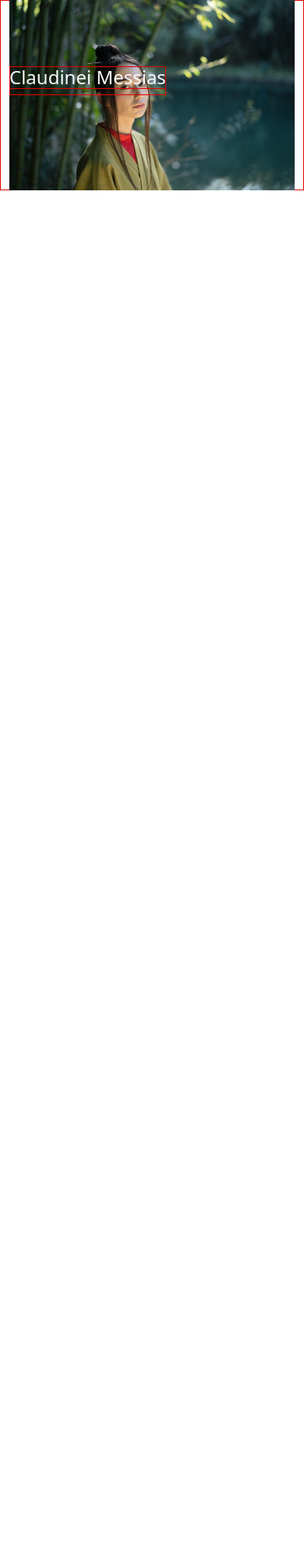
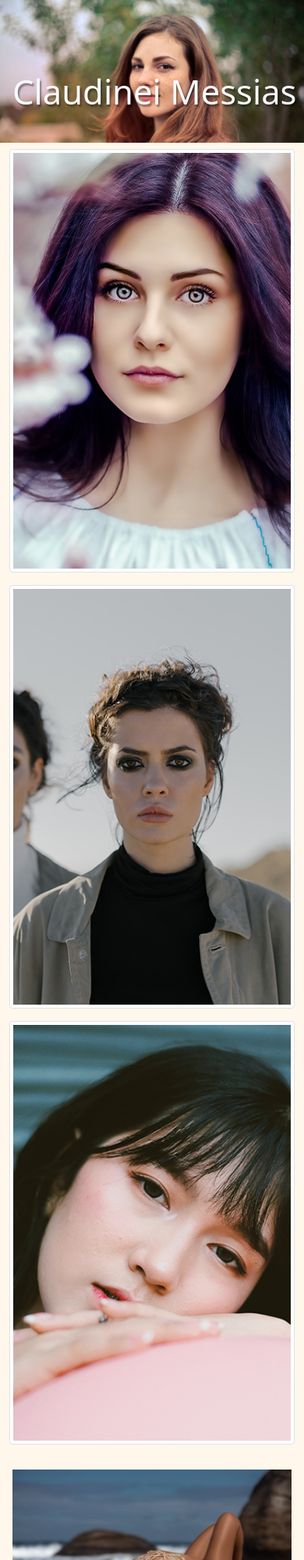
Before and after one commit to messiashub/Bootstrap5, a plain HTML site: page 9-IMAGENS/index.html in a window 390 px wide. Shown: the top 2000 px of the page at 78% size. Before the commit the page ends 844 px from the top, so only its background shows below. Drawn offline with Linux system fonts and the light colour scheme.

Commit message:
testando

```diff
--- a/9-IMAGENS/assets/style.css
+++ b/9-IMAGENS/assets/style.css
@@ -1,22 +1,13 @@
-*{
-    box-shadow: inset 0px 0px 0px 1px  rgb(228, 3, 3);
-}
-/* .position{
-    position: relative;
-} */
-/* .texto{
-    width: 400px;
-    height: 200px;
-    position:absolute;
-    bottom: 20%;
-} */
-/* .position p{
-
-
+ /*{
+     box-shadow: inset 0px 0px 0px 1px  rgb(228, 3, 3);
 } */
 
-@media(max-width: 400px){
-    .texto p{
-        font-size: 1.5rem;
-    }
+body{
+    background-color: rgba(255, 235, 205, 0.383);
 }
+.size{
+    max-width: 700px;
+}
+.text h1{
+    text-shadow: 2px 3px 2px rgba(0, 0, 0, 0.383);
+}
--- a/9-IMAGENS/index.html
+++ b/9-IMAGENS/index.html
@@ -12,8 +12,12 @@
 
 <body>
 
-    <div class="container">
-        <dv class="row">
+    <div class="container-fluid px-0 position-relative mb-2">
+        <img src="/img/img2.jpg" class="img-fluid" width="1920" height="900" alt="">
+        <div class="text position-absolute top-50 size ms-3">
+            <h1 class="text-light display-1">Claudinei Messias</h1>
+        </div>
+        <!-- <dv class="row">
             <div class="col position-relative">
                 <img src="/img/pexels-yaroslav-shuraev-7958843.jpg" class="img-fluid" alt="">
                 <div class="texto position-absolute bottom-50 start-10">
@@ -21,7 +25,42 @@
                 </div>
             </div>
         </dv>
+ -->
+    </div>
+    <div class="container">
+        <div class="row d-flex">
+            <div class="col-sm-4 pb-3 pt-sm-3 justify-content-center d-flex">
+                <picture>
+                    <source media="(max-width:480px)" srcset="/img/m2jpgP.png" width="380" height="569" type="image/png">
+                    <img src="/img/m2jpgM.png" width="416" height="623" class="img-fluid img-thumbnail" alt="">
+                </picture>
+            </div>
+            <div class="col-sm-4 pb-3 pt-sm-3 d-flex justify-content-center">
+                <picture>
+                    <source media="(max-width:480px)" srcset="/img/m1jpgP.png" width="380" height="569" type="image/png" >
+                    <img src="/img/m1jpgM.png" width="416" height="623" class="img-fluid img-thumbnail" alt="">
+                </picture>
+            </div>
+            <div class="col-sm-4 pb-3 pt-sm-3 d-flex justify-content-center">
+                <picture>
+                    <source media="(max-width:480px)" srcset="./img/m3P.png" width="380" height="569" type="image/png" >
+                    <img src="/img/m3M.png" width="416" height="623" class=" img-fluid img-thumbnail"  alt="">
+                </picture>
+            </div>
+        </div>
 
+
+    </div>
+    <div class="container-fluid">
+        <div class="row d-flex">
+            <div class="col-sm-6 d-flex justify-content-center p-3">
+                <img src="/img/mulher1.jpg" class="img-fluid" width="840" height="600" alt="">
+            </div>
+            <div class="col-sm-6 d-flex justify-content-center p-3">
+                <img src="/img/mulher2.jpg" class="img-fluid" width="840" height="600" alt="">
+            </div>
+
+        </div>
     </div>
 
 
```
Also changed, not shown: 9-IMAGENS/img/img1.jpg (added), 9-IMAGENS/img/img2.jpg (added), 9-IMAGENS/img/m1jpgM.png (added), 9-IMAGENS/img/m1jpgP.png (added), 9-IMAGENS/img/m2jpgM.png (added), 9-IMAGENS/img/m2jpgP.png (added), 9-IMAGENS/img/m3M.png (added), 9-IMAGENS/img/m3P.png (added), 9-IMAGENS/img/mulher1.jpg (added), 9-IMAGENS/img/mulher2.jpg (added).
